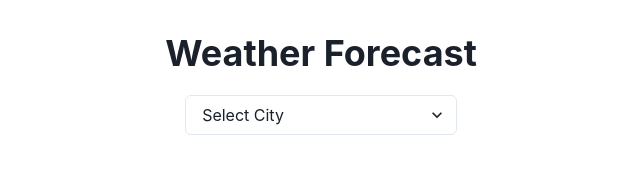
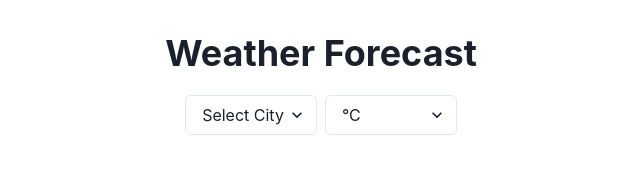
Before and after one commit to JM-Flores/weather-web-app, a React (Vite) app: page / in a window 1280 px wide. Shown: the top 185 px of the page, without its empty margins (319-959 px from the left). Built offline with nearby package versions, Linux system fonts and the light colour scheme.

Commit message:
Add unit selector

```diff
--- a/src/App.tsx
+++ b/src/App.tsx
@@ -1,23 +1,22 @@
-import { Box, Heading } from "@chakra-ui/react";
+import { Heading, HStack } from "@chakra-ui/react";
 import "./App.css";
 import CitySelector from "./components/CitySelector";
 import { useState } from "react";
 import CurrentWeatherCard from "./components/CurrentWeatherCard";
+import UnitSelector from "./components/UnitSelector";
 
 function App() {
   const [city, setCity] = useState<string | null>(null);
-
-  const onCitySelect = (city: string | null) => {
-    setCity(city);
-  };
+  const [unit, setUnit] = useState<string>("celcius");
 
   return (
     <>
       <Heading>Weather Forecast</Heading>
-      <Box margin={5}>
-        <CitySelector onSelect={(city) => onCitySelect(city)} />
-      </Box>
-      <CurrentWeatherCard city={city} />
+      <HStack margin={5}>
+        <CitySelector onSelect={(city) => setCity(city)} />
+        <UnitSelector onSelect={(unit) => setUnit(unit)} selectedUnit={unit} />
+      </HStack>
+      <CurrentWeatherCard city={city} unit={unit} />
     </>
   );
 }
--- a/src/components/CurrentWeatherCard.tsx
+++ b/src/components/CurrentWeatherCard.tsx
@@ -3,13 +3,14 @@ import useWeather from "../hooks/useWeather";
 
 interface Props {
   city: string | null;
+  unit: string;
 }
 
-const CurrentWeatherCard = ({ city }: Props) => {
+const CurrentWeatherCard = ({ city, unit }: Props) => {
   const { weather, error, isloading } = useWeather(city);
 
-  const temperatureC = weather?.temp_c;
-  const temperatureF = weather?.temp_f;
+  const temperature = unit === "celcius" ? weather?.temp_c : weather?.temp_f;
+  const temperatureUnit = unit === "celcius" ? "C" : "F";
   const condition = weather?.condition?.text;
   const conditionIcon = weather?.condition?.icon;
 
@@ -21,7 +22,9 @@ const CurrentWeatherCard = ({ city }: Props) => {
       <Card>
         <CardHeader>
           <Heading size="md">Current Weather</Heading>
-          <Text>{temperatureC}&deg;c</Text>
+          <Text>
+            {temperature}&deg;{temperatureUnit}
+          </Text>
           <Image src={conditionIcon} alt="" />
           <Text>{condition}</Text>
         </CardHeader>
--- /dev/null
+++ b/src/components/UnitSelector.tsx
@@ -0,0 +1,22 @@
+import { Select } from "@chakra-ui/react";
+
+interface Props {
+  onSelect: (unit: string) => void;
+  selectedUnit: string;
+}
+
+const UnitSelector = ({ onSelect, selectedUnit }: Props) => {
+  return (
+    <>
+      <Select
+        onChange={(event) => onSelect(event.target.value)}
+        defaultValue={selectedUnit}
+      >
+        <option value="celcius">&deg;C</option>
+        <option value="fahrenheit">&deg;F</option>
+      </Select>
+    </>
+  );
+};
+
+export default UnitSelector;
```
